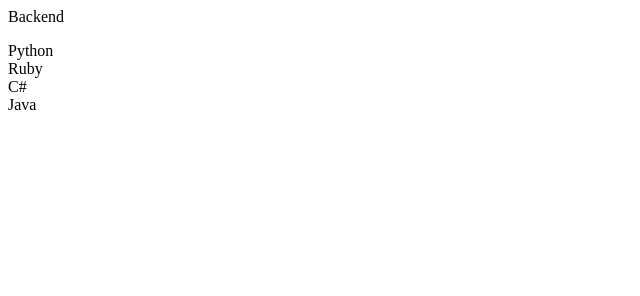
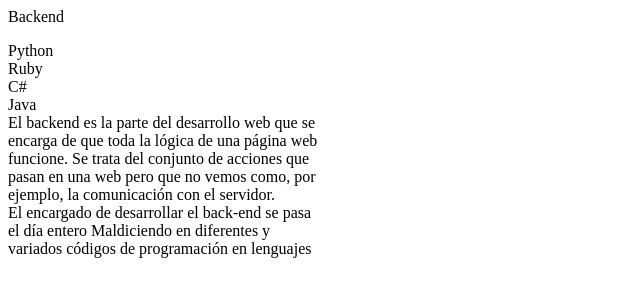
Before and after one commit to JavierTarazona/Taller2, a plain HTML site: page backend.html in a window 1280 px wide. Shown: the whole page, without its empty margins (0-640 px from the left). Drawn offline with Linux system fonts and the light colour scheme.

Commit message:
backend edit1

```diff
--- a/backend.html
+++ b/backend.html
@@ -4,6 +4,13 @@
 	</head>
 	<body>
 		<hl>Backend</hl>
-		<p>Python<br>Ruby<br>C#<br>Java</p>
+		<p>Python<br>Ruby<br>C#<br>Java<br>El backend es la parte del desarrollo web que se<br>
+				encarga de que toda la lógica de una página web<br>
+				funcione. Se trata del conjunto de acciones que<br>
+				pasan en una web pero que no vemos como, por<br>
+				ejemplo, la comunicación con el servidor.<br>
+				El encargado de desarrollar el back-end se pasa<br>
+				el día entero Maldiciendo en diferentes y<br>
+				variados códigos de programación en lenguajes</p>
 	</body>
 </html>
```
